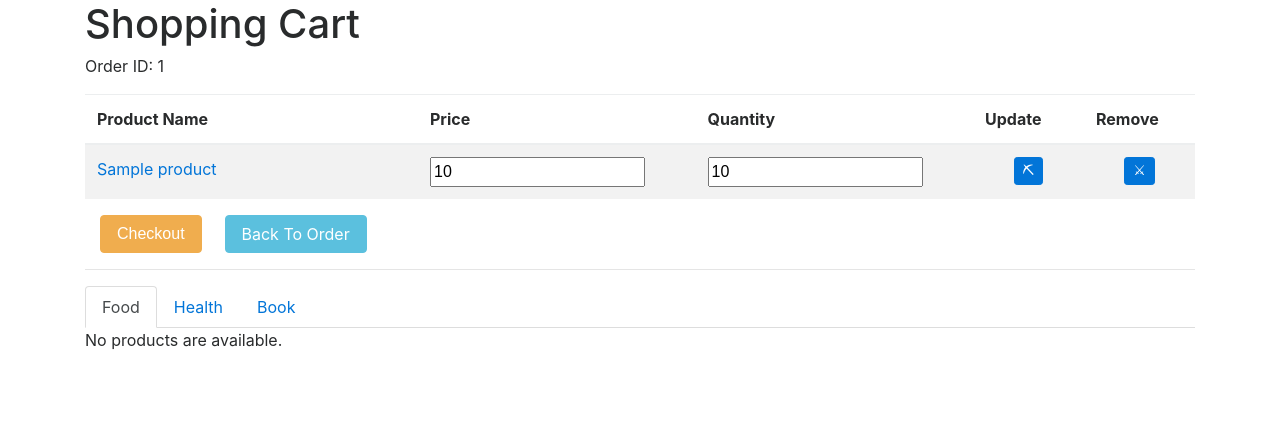
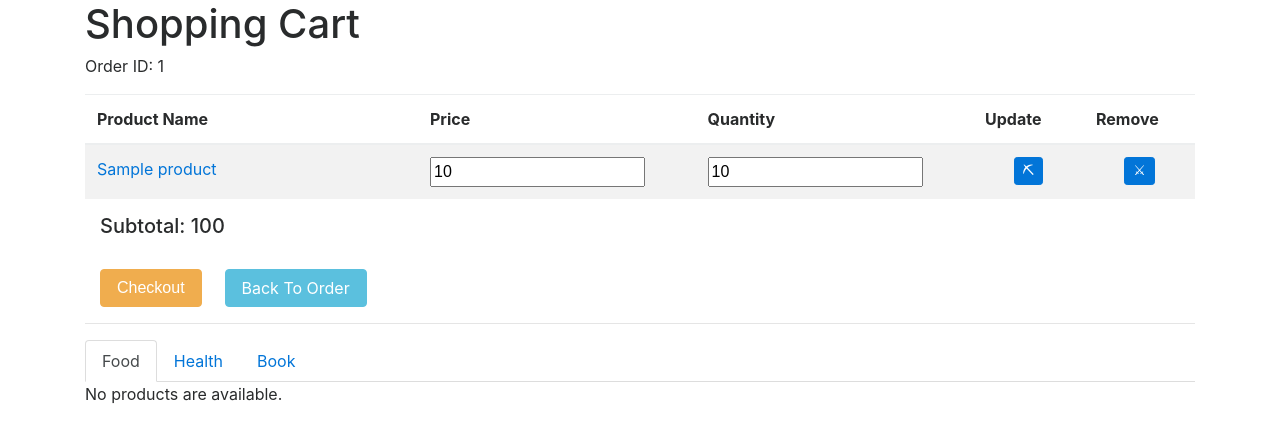
Before and after one commit to shtsai/xigua_shopping, a Django app: page /shoppingcart/1 in a window 1280 px wide. Shown: the part 54-497 px from the top of the page. Run offline with Django 3.2, Linux system fonts and the light colour scheme; tables that the repository leaves empty hold one stand-in row (values such as "Sample post"); some libraries are stand-ins or nearby versions.

Commit message:
display subtotal in shopping cart

```diff
--- a/backend/templates/backend/shoppingcart.html
+++ b/backend/templates/backend/shoppingcart.html
@@ -66,6 +66,10 @@
 	{% endif %}
 
 	<div class="container">
+
+		<h5>Subtotal: {{ subtotal }}</h5>
+
+		<br>
 		<div class="row">
 			<div class="col-1 mr-4">
 		<form action='{% url 'backend:selectcustomer' %}' method="post">
--- a/backend/views/shoppingcart.py
+++ b/backend/views/shoppingcart.py
@@ -16,6 +16,7 @@ def shoppingcart(request, order_id):
     return render(request, template_name, {
         'order': get_object_or_404(Order, pk=order_id),
         'items': get_order_items(order_id),
+        'subtotal': get_subtotal(order_id),
         'foodproduct': get_food_products(),
         'healthproduct': Product.objects.filter(ptype="Health"),
     })
@@ -54,6 +55,18 @@ def get_order_items(order_id):
         res = dictfetchall(cursor)
         return res
 
+def get_subtotal(order_id):
+    with connection.cursor() as cursor:
+        cursor.execute('''
+                        SELECT SUM(oprice * oquantity) AS subtotal
+                        FROM backend_ordercontains
+                        WHERE oid_id = %s
+                        ''', [order_id])
+        res = dictfetchall(cursor)[0]['subtotal']
+        if (res == None):
+            return 0
+        else:
+            return str(res)
 
 def convertNullToZero(dic):
     for row in dic:
```
